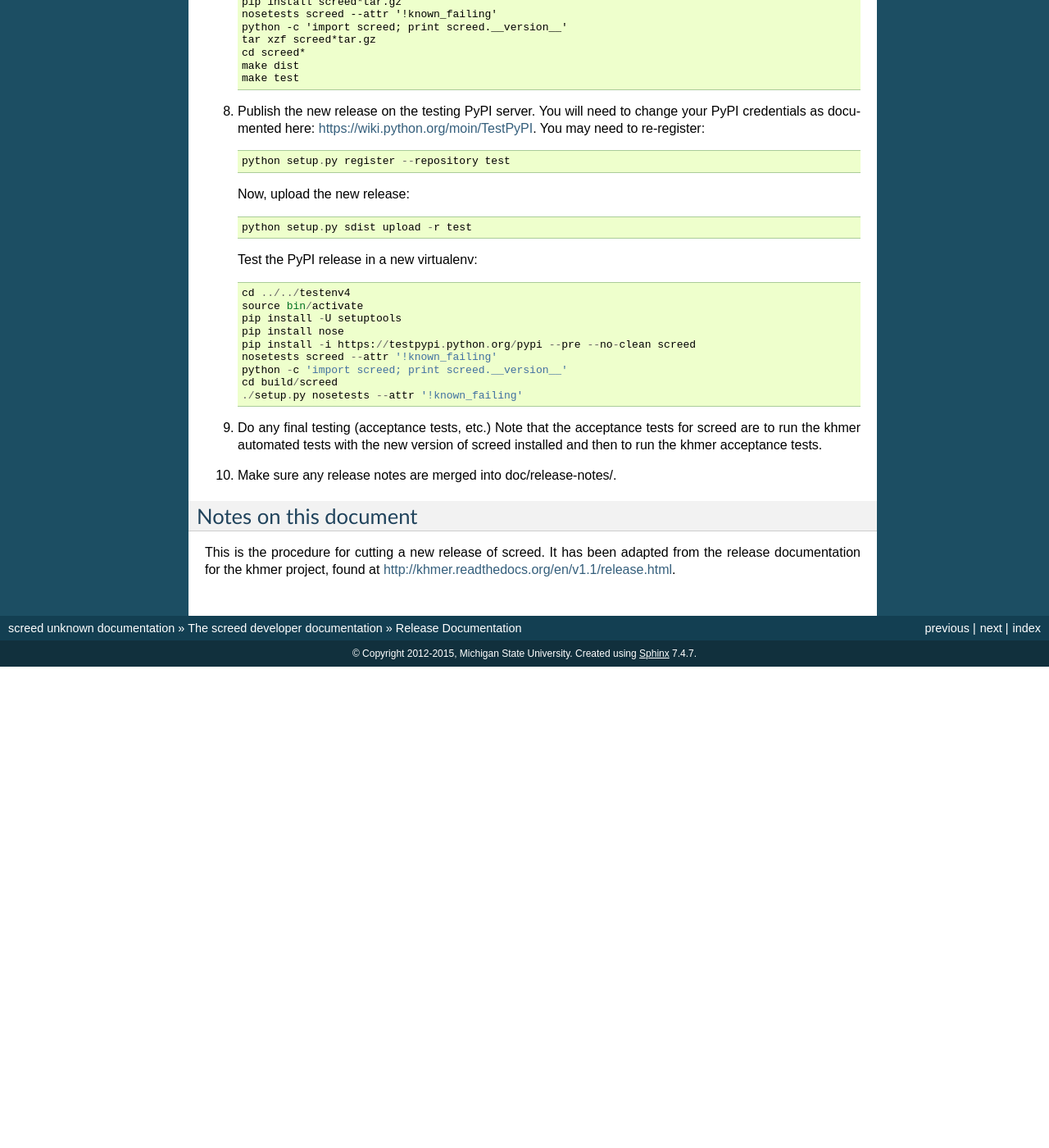
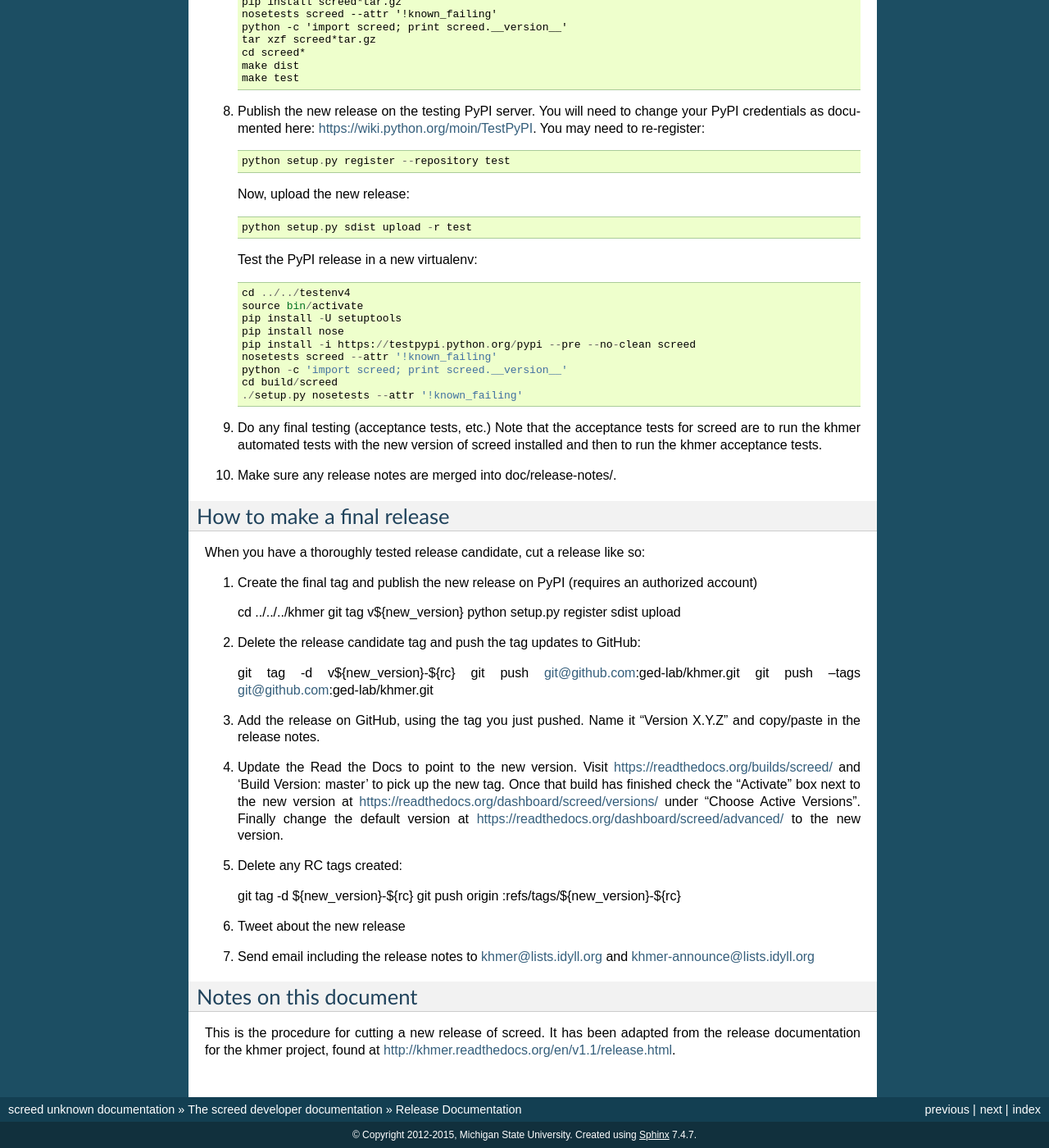
Before and after one commit to dib-lab/screed, a Sphinx documentation site: the page built from doc/dev/release-checklist.txt, in a window 1280 px wide and 1400 px high, scrolled down 1691 px. Shown: the whole window at 82% size. Built offline with Sphinx 7.4.7, drawn with Linux system fonts in a browser that asks for light colours; before the commit the page ends 2504 px from its top, so only the background shows below that; some of the changed text lies outside the part shown.

Commit message:
updated release docs to include instructions on making a final release

```diff
--- a/doc/dev/release-checklist.txt
+++ b/doc/dev/release-checklist.txt
@@ -134,6 +134,45 @@
 
 #. Make sure any release notes are merged into doc/release-notes/.
 
+
+How to make a final release
+===========================
+
+When you have a thoroughly tested release candidate, cut a release like so:
+
+#. Create the final tag and publish the new release on PyPI (requires an
+   authorized account) ::
+
+   cd ../../../khmer
+   git tag v${new_version}
+   python setup.py register sdist upload
+
+#. Delete the release candidate tag and push the tag updates to GitHub::
+
+   git tag -d v${new_version}-${rc}
+   git push git@github.com:ged-lab/khmer.git
+   git push --tags git@github.com:ged-lab/khmer.git
+
+#. Add the release on GitHub, using the tag you just pushed. Name it "Version
+   X.Y.Z" and copy/paste in the release notes.
+
+#. Update the Read the Docs to point to the new version. Visit
+   https://readthedocs.org/builds/screed/ and ‘Build Version: master’ to pick up
+   the new tag. Once that build has finished check the “Activate” box next to
+   the new version at https://readthedocs.org/dashboard/screed/versions/ under
+   “Choose Active Versions”. Finally change the default version at
+   https://readthedocs.org/dashboard/screed/advanced/ to the new version.
+
+#. Delete any RC tags created::
+
+   git tag -d ${new_version}-${rc}
+   git push origin :refs/tags/${new_version}-${rc}
+
+#. Tweet about the new release
+
+#. Send email including the release notes to khmer@lists.idyll.org and
+   khmer-announce@lists.idyll.org
+
 Notes on this document
 ======================
 This is the procedure for cutting a new release of screed. It has been adapted
```
Also changed, not shown: 1 other file.
